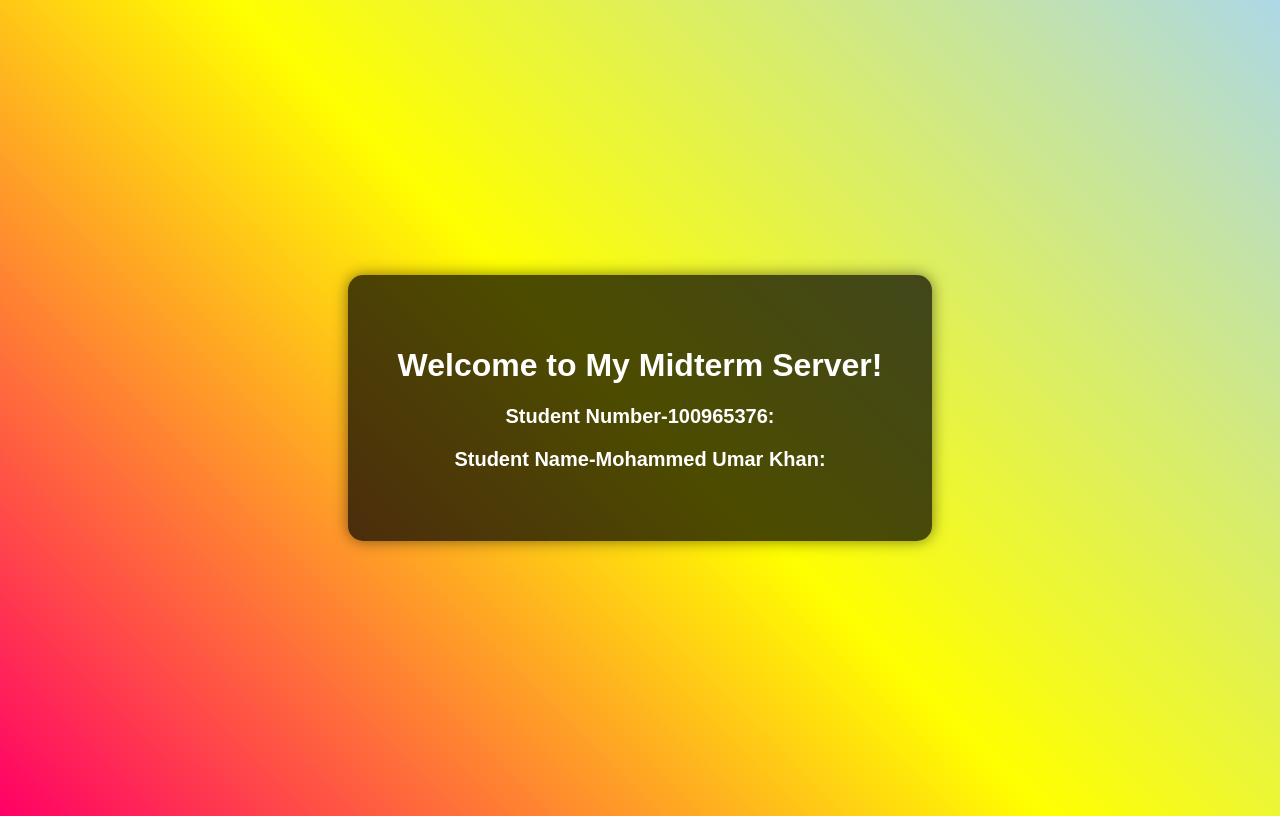
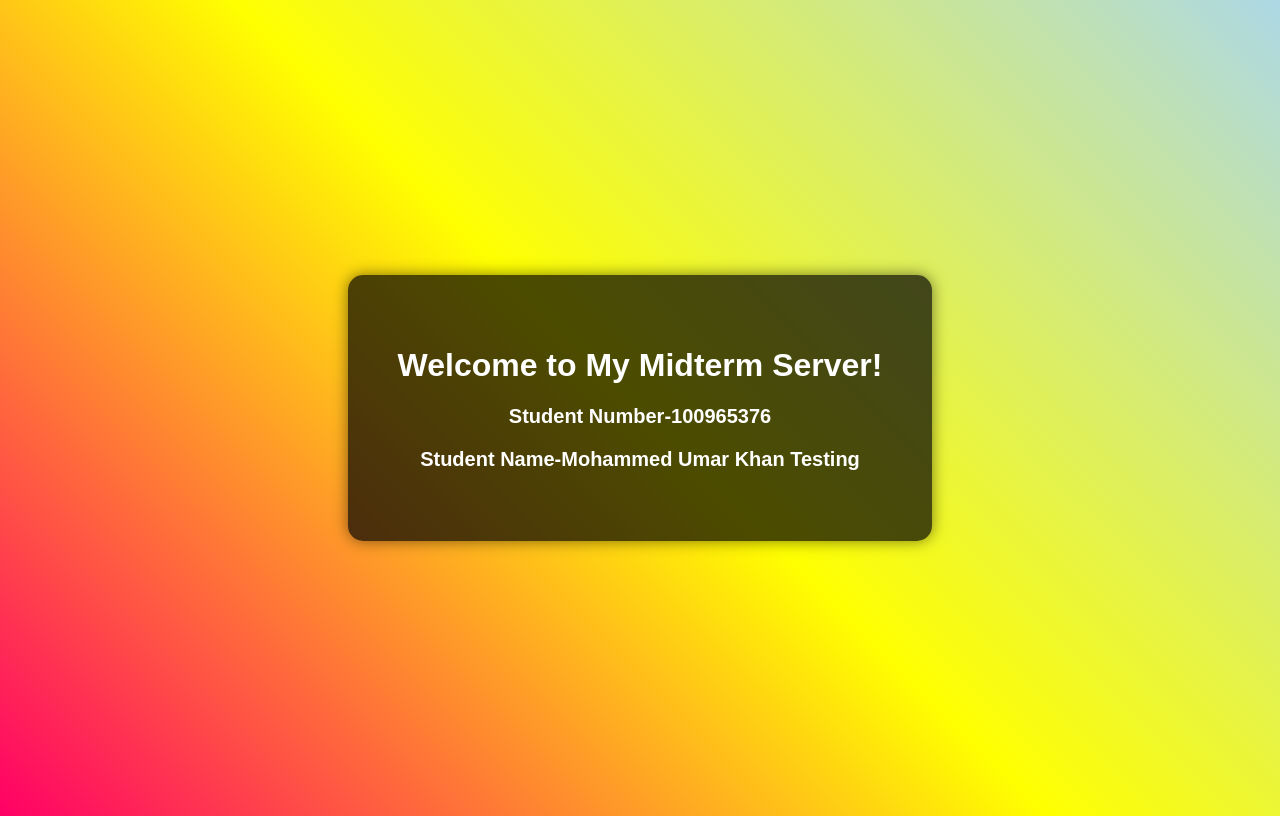
Before and after one commit to Draco0091/Umar_Midterm, a plain HTML site: page index.html in a window 1280 px wide. Drawn offline with Linux system fonts and the light colour scheme.

Commit message:
Update index.html

```diff
--- a/index.html
+++ b/index.html
@@ -32,8 +32,8 @@
 <body>
     <div class="container">
         <h1>Welcome to My Midterm Server!</h1>
-        <p><strong>Student Number-100965376:</strong> </p>
-        <p><strong>Student Name-Mohammed Umar Khan:</strong> </p>
+        <p><strong>Student Number-100965376</strong> </p>
+        <p><strong>Student Name-Mohammed Umar Khan Testing </strong> </p>
     </div>
 </body>
 </html>
```
